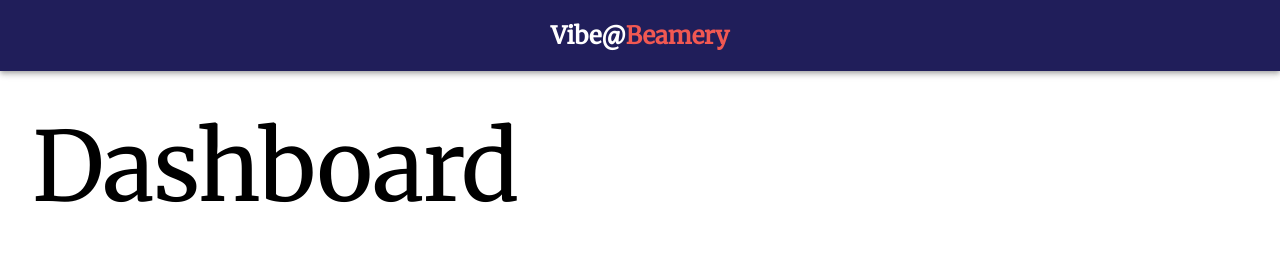
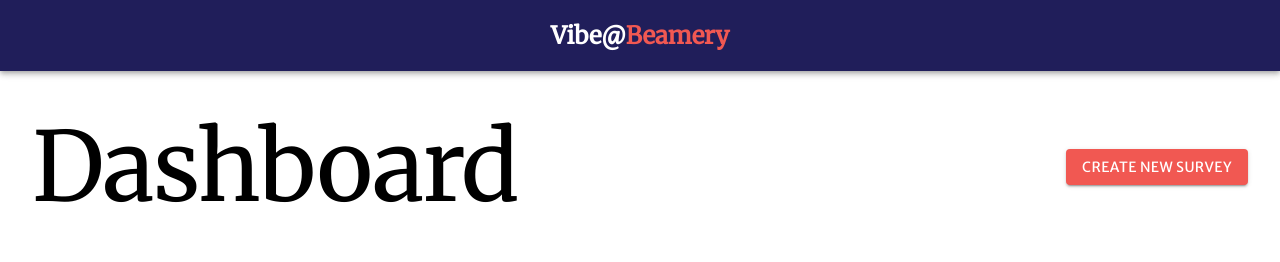
Before and after one commit to FACxBeamery/grads-final-project, a React (Create React App) app in the folder client/: page /admin in a window 1280 px wide. Shown: the top 262 px of the page. Built offline with nearby package versions, Linux system fonts and the light colour scheme; no server answers.

Commit message:
button pushes to survey editor path

```diff
--- a/client/src/pages/Dashboard/index.jsx
+++ b/client/src/pages/Dashboard/index.jsx
@@ -1,5 +1,6 @@
 import React, { useEffect } from 'react';
 import { useDispatch, useSelector } from 'react-redux';
+import { Link } from 'react-router-dom';
 import axios from 'axios';
 
 import { Typography, Button, Grid, Box } from '@material-ui/core';
@@ -59,7 +60,20 @@ const Dashboard = () => {
   };
   return (
     <Box>
-      <Typography variant='h1'>Dashboard</Typography>
+      <Box display='flex' justifyContent='space-between' alignItems='center'>
+        <Typography variant='h1'>Dashboard</Typography>
+        <Button
+          component={Link}
+          to={{
+            pathname: `/admin/surveys/create`,
+          }}
+          variant='contained'
+          color='secondary'
+        >
+          Create New Survey
+        </Button>
+      </Box>
+
       <Box my={4}>
         <Typography variant='h2'>{title}</Typography>
       </Box>
```
